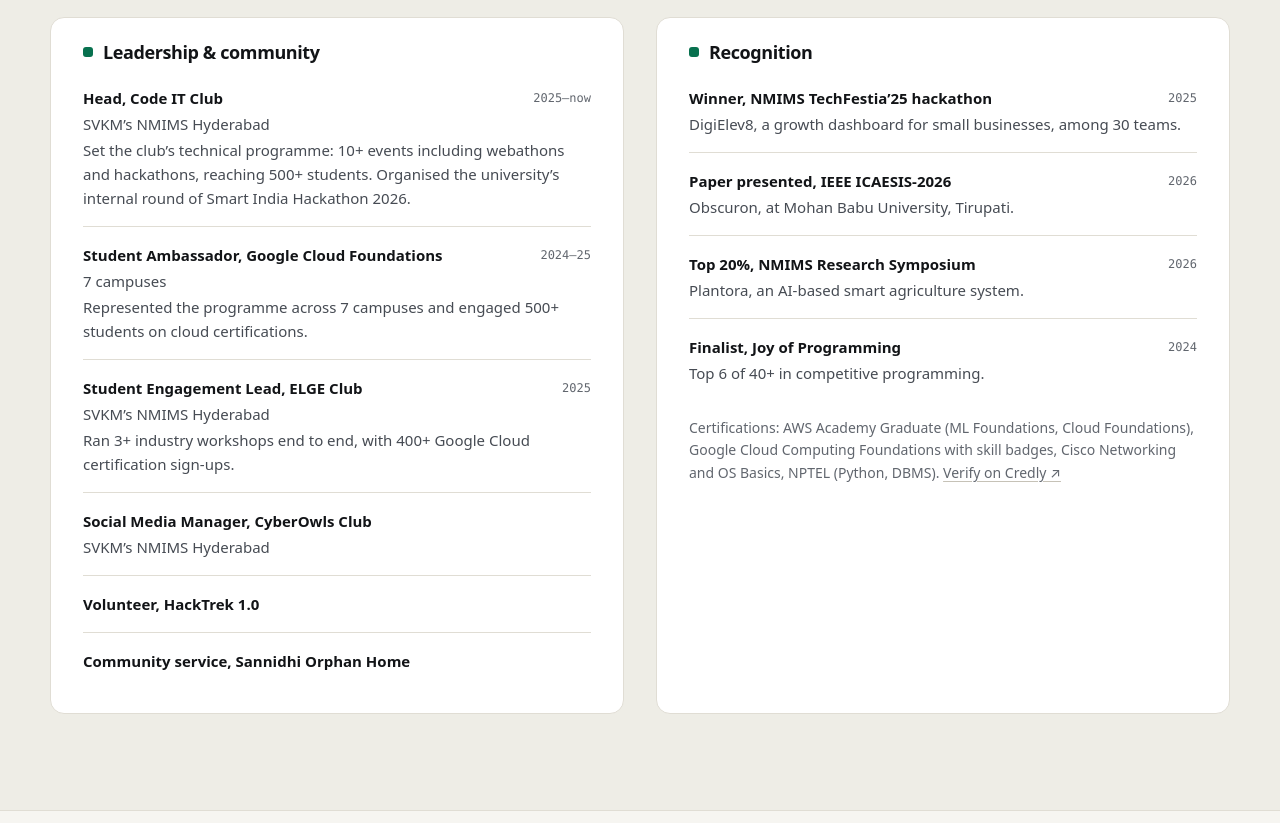
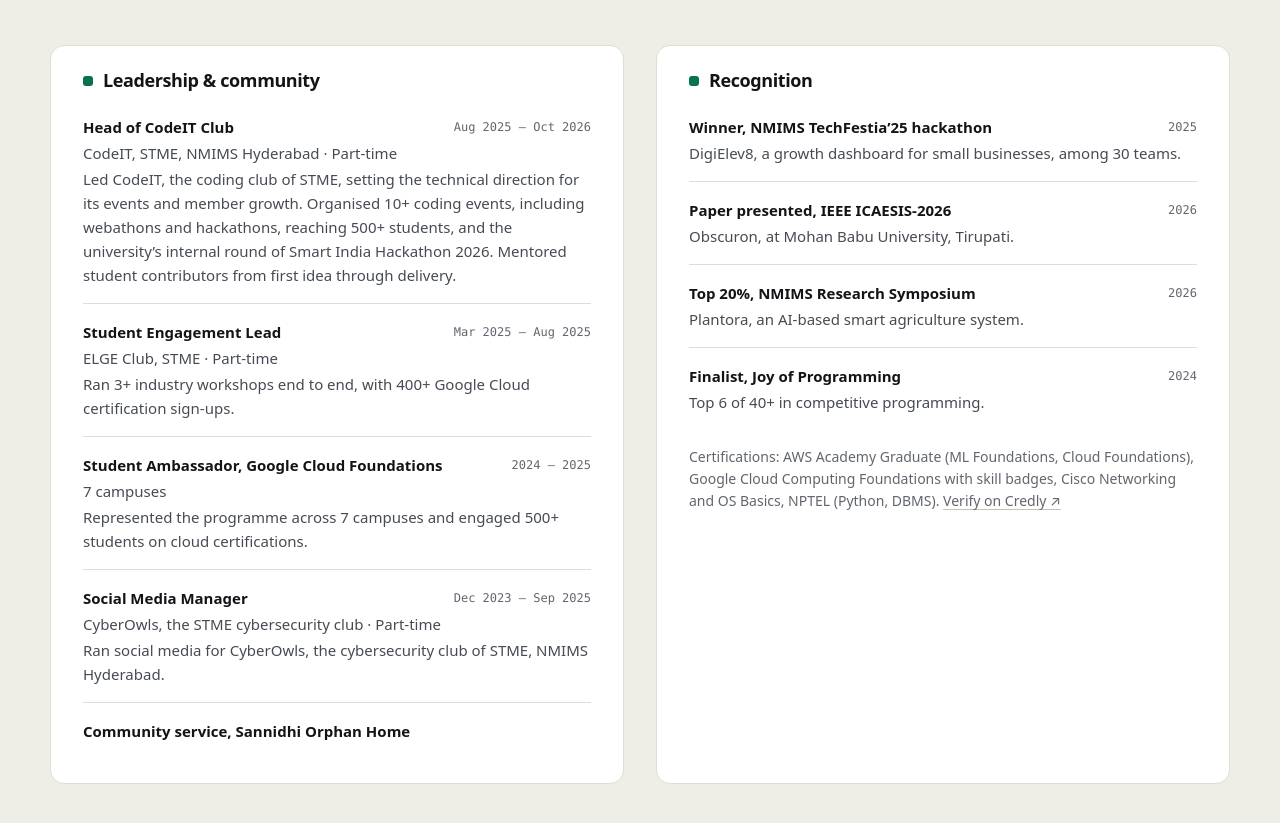
Before and after one commit to Rayyan-mohammed/md-rayyan-web, an Astro site: page / in a window 1280 px wide. Shown: the part 9745-10568 px from the top of the page. Built offline with nearby package versions, Linux system fonts and the light colour scheme; Astro itself is replaced by a stand-in of ours; a web font is replaced by a local one.

Commit message:
use linkedin dates for leadership roles and drop hacktrek

```diff
--- a/src/pages/index.astro
+++ b/src/pages/index.astro
@@ -58,27 +58,32 @@ const principles = [
   },
 ];
 
+// Dates follow LinkedIn.
 const leadership = [
   {
-    title: 'Head, Code IT Club',
-    org: 'SVKM’s NMIMS Hyderabad',
-    date: '2025–now',
-    desc: 'Set the club’s technical programme: 10+ events including webathons and hackathons, reaching 500+ students. Organised the university’s internal round of Smart India Hackathon 2026.',
+    title: 'Head of CodeIT Club',
+    org: 'CodeIT, STME, NMIMS Hyderabad · Part-time',
+    date: 'Aug 2025 – Oct 2026',
+    desc: 'Led CodeIT, the coding club of STME, setting the technical direction for its events and member growth. Organised 10+ coding events, including webathons and hackathons, reaching 500+ students, and the university’s internal round of Smart India Hackathon 2026. Mentored student contributors from first idea through delivery.',
+  },
+  {
+    title: 'Student Engagement Lead',
+    org: 'ELGE Club, STME · Part-time',
+    date: 'Mar 2025 – Aug 2025',
+    desc: 'Ran 3+ industry workshops end to end, with 400+ Google Cloud certification sign-ups.',
   },
   {
     title: 'Student Ambassador, Google Cloud Foundations',
     org: '7 campuses',
-    date: '2024–25',
+    date: '2024 – 2025',
     desc: 'Represented the programme across 7 campuses and engaged 500+ students on cloud certifications.',
   },
   {
-    title: 'Student Engagement Lead, ELGE Club',
-    org: 'SVKM’s NMIMS Hyderabad',
-    date: '2025',
-    desc: 'Ran 3+ industry workshops end to end, with 400+ Google Cloud certification sign-ups.',
+    title: 'Social Media Manager',
+    org: 'CyberOwls, the STME cybersecurity club · Part-time',
+    date: 'Dec 2023 – Sep 2025',
+    desc: 'Ran social media for CyberOwls, the cybersecurity club of STME, NMIMS Hyderabad.',
   },
-  { title: 'Social Media Manager, CyberOwls Club', org: 'SVKM’s NMIMS Hyderabad', date: '', desc: '' },
-  { title: 'Volunteer, HackTrek 1.0', org: '', date: '', desc: '' },
   { title: 'Community service, Sannidhi Orphan Home', org: '', date: '', desc: '' },
 ];
 
@@ -260,7 +265,7 @@ const external = (href: string) => href.startsWith('http');
           <p>I work on the part of machine learning that starts after the notebook: the system a model runs inside, and the evidence that it does what it claims.</p>
           <p>On <a href="/work/argus">Argus</a>, I owned the ML layer of a Kubernetes operator that keeps training jobs alive through EC2 Spot reclaims. I then ran a sensor campaign that caught 152 real reclaims, and it showed our price-based predictor had no skill on them. On <a href="/work/obscuron">Obscuron</a>, I built the implementation track for calibrated novelty detection across 1.34 million proteins. On <a href="/work/bharathealth">BharatHealth Analyst</a>, I wrote both the agent and the 200-question benchmark that grades it, and rescored everything when I found four bugs in my own scorer.</p>
           <p>The habits behind all three: freeze the evaluation before results arrive, check for leakage before quoting a number, and publish the limitation next to the result.</p>
-          <p>Outside research I lead the Code IT Club on campus, where we ran the university’s internal round of Smart India Hackathon 2026.</p>
+          <p>Outside research, I led CodeIT, the coding club at STME, NMIMS Hyderabad, from August 2025 to October 2026, where we ran the university’s internal round of Smart India Hackathon 2026.</p>
           <div class="now">
             <p class="now__head"><b>Now</b> <span>November 2026</span></p>
             <ul>
```
